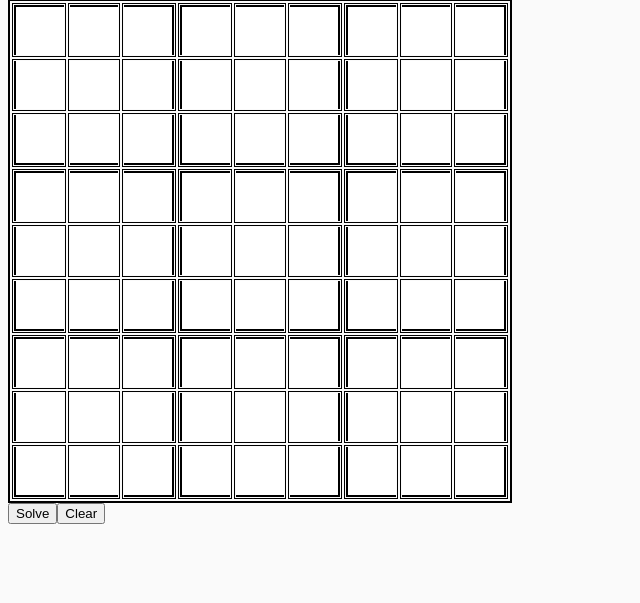
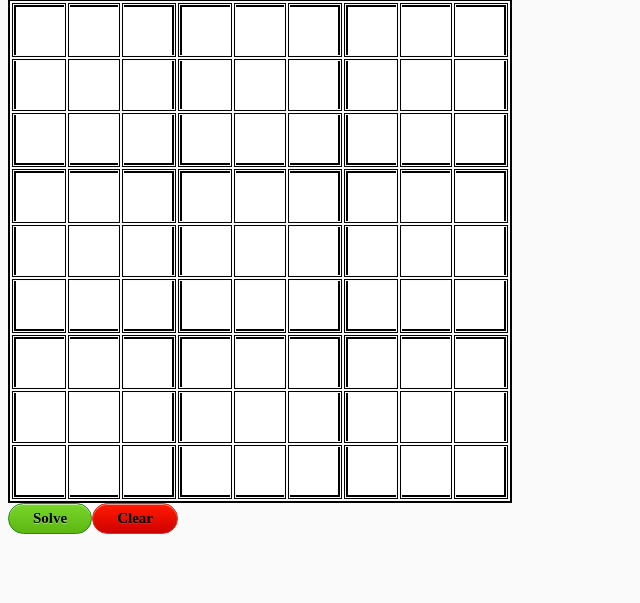
Before and after one commit to liverpool1026/sudoku_solver, a Flask app: page / in a window 1280 px wide. Shown: the part 81-684 px from the top of the page, without its empty margins (0-640 px from the left). Run offline with Flask 2, Linux system fonts and the light colour scheme.

Commit message:
Update button style

```diff
--- a/sudoku_solver/static/index.css
+++ b/sudoku_solver/static/index.css
@@ -72,3 +72,55 @@ input:disabled {
 #input_62, #input_71, #input_80 { border-right:  2px solid #000000; }
 #input_78, #input_79, #input_80 { border-bottom: 2px solid #000000; }
 #input_60, #input_69, #input_78 { border-left:   2px solid #000000; }
+
+
+.solve-button {
+	box-shadow:inset 0px 1px 0px 0px #caefab;
+	background:linear-gradient(to bottom, #77d42a 5%, #5cb811 100%);
+	background-color:#77d42a;
+	border-radius:26px;
+	border:1px solid #268a16;
+	display:inline-block;
+	cursor:pointer;
+	color:#000000;
+	font-family:Times New Roman;
+	font-size:15px;
+	font-weight:bold;
+	padding:6px 24px;
+	text-decoration:none;
+	text-shadow:0px 1px 0px #aade7c;
+}
+.solve-button:hover {
+	background:linear-gradient(to bottom, #5cb811 5%, #77d42a 100%);
+	background-color:#5cb811;
+}
+.solve-button:active {
+	position:relative;
+	top:1px;
+}
+
+
+.clear-button {
+	box-shadow:inset 0px 1px 0px 0px #f29c93;
+	background:linear-gradient(to bottom, #fe1a00 5%, #ce0100 100%);
+	background-color:#fe1a00;
+	border-radius:26px;
+	border:1px solid #d83526;
+	display:inline-block;
+	cursor:pointer;
+	color:#000000;
+	font-family:Times New Roman;
+	font-size:15px;
+	font-weight:bold;
+	padding:6px 24px;
+	text-decoration:none;
+	text-shadow:0px 1px 0px #b23e35;
+}
+.clear-button:hover {
+	background:linear-gradient(to bottom, #ce0100 5%, #fe1a00 100%);
+	background-color:#ce0100;
+}
+.clear-button:active {
+	position:relative;
+	top:1px;
+}
--- a/sudoku_solver/static/index.js
+++ b/sudoku_solver/static/index.js
@@ -25,8 +25,10 @@ function setup() {
 
     let button = this.document.createElement("button");
     button.innerHTML = "Solve";
+    button.className = "solve-button";
     let clearButton = this.document.createElement("button");
     clearButton.innerHTML = "Clear";
+    clearButton.className = "clear-button";
 
     button.addEventListener("click", solve);
     clearButton.addEventListener("click", clear);
```
